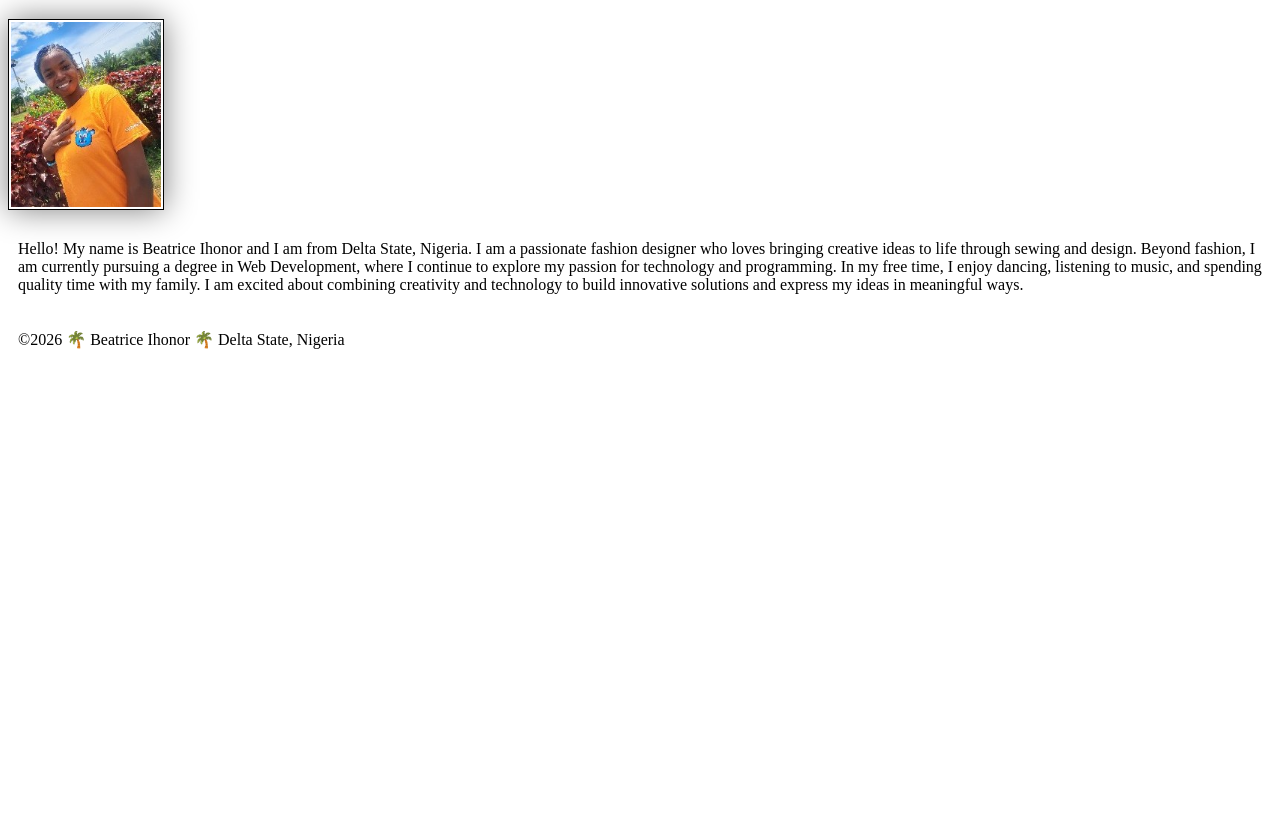
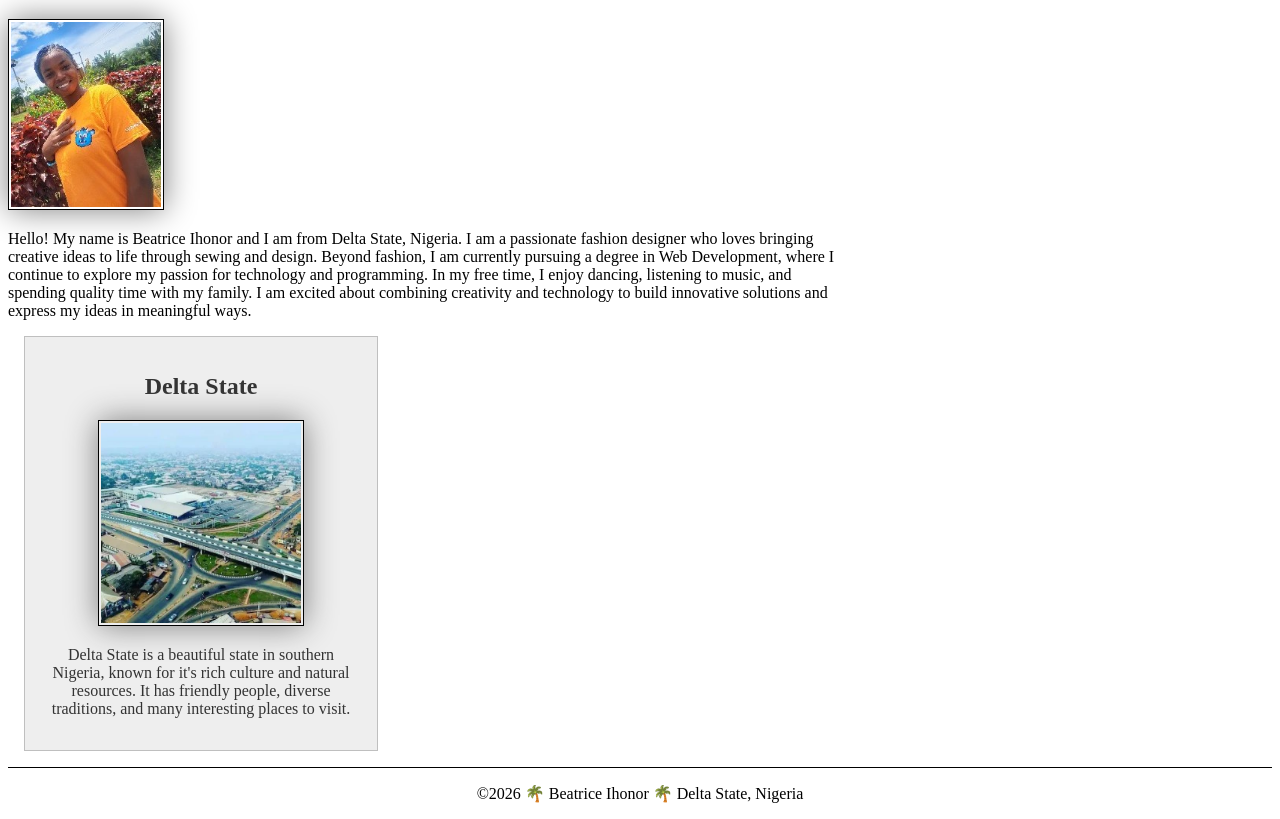
Before and after one commit to beatriceihonor/wdd130, a plain HTML site: page index.html in a window 1280 px wide. Shown: the part 205-1024 px from the top of the page. Before the commit the page ends 800 px from the top, so only its background shows below. Drawn offline with Linux system fonts and the light colour scheme.

Commit message:
Complete W02 Home Page Enhancement

```diff
--- a/index.html
+++ b/index.html
@@ -5,6 +5,8 @@
     <meta charset="UTF-8">
     <meta name="viewport" content="width=device-width, initial-scale=1.0">
     <title>Beatrice Ihonor | WDD 130</title>
+    <meta name="description" content="A personal homepage introducing Beatrice Ihonor, her background, interests, and web development journey. ">
+    <meta name="author" content="Beatrice Ihonor">
     <link rel="stylesheet" href="styles/styles.css">
 </head>
 
@@ -27,6 +29,13 @@
 
     </main>
 
+    <aside>
+        <h2>Delta State</h2>
+        <img src="images/delta-state.jpg" alt="Delta State city view">
+        <p>
+            Delta State is a beautiful state in southern Nigeria, known for it's rich culture and natural resources. It has friendly people, diverse traditions, and many interesting places to visit.
+        </p>
+    </aside>
 
     <footer>
         <p>©2026 🌴 Beatrice Ihonor 🌴 Delta State, Nigeria</p>
--- a/styles/styles.css
+++ b/styles/styles.css
@@ -22,5 +22,35 @@ img {
 }
 
 p {
-    padding: 10px;
+    padding: 0;
 }
+
+main {
+    max-width: 840px;
+}
+
+aside {
+    width: 20rem;
+    margin: 1rem;
+    border: 1px solid rgb(0 0 0 / 0.2);
+    padding: 1rem;
+    background-color: #eee;
+    color: #333;
+    text-align: center;
+}
+
+aside img {
+    width: 200px;
+    height: auto;
+}
+
+main img {
+    width: 150px;
+    height: auto;
+}
+
+footer {
+    margin-top: 15px;
+    border-top: 1px solid #000;
+    text-align: center;
+}
```
Also changed, not shown: week02/block-vs-inline.html (+1 -1 lines), images/delta-state.jpg (added).
